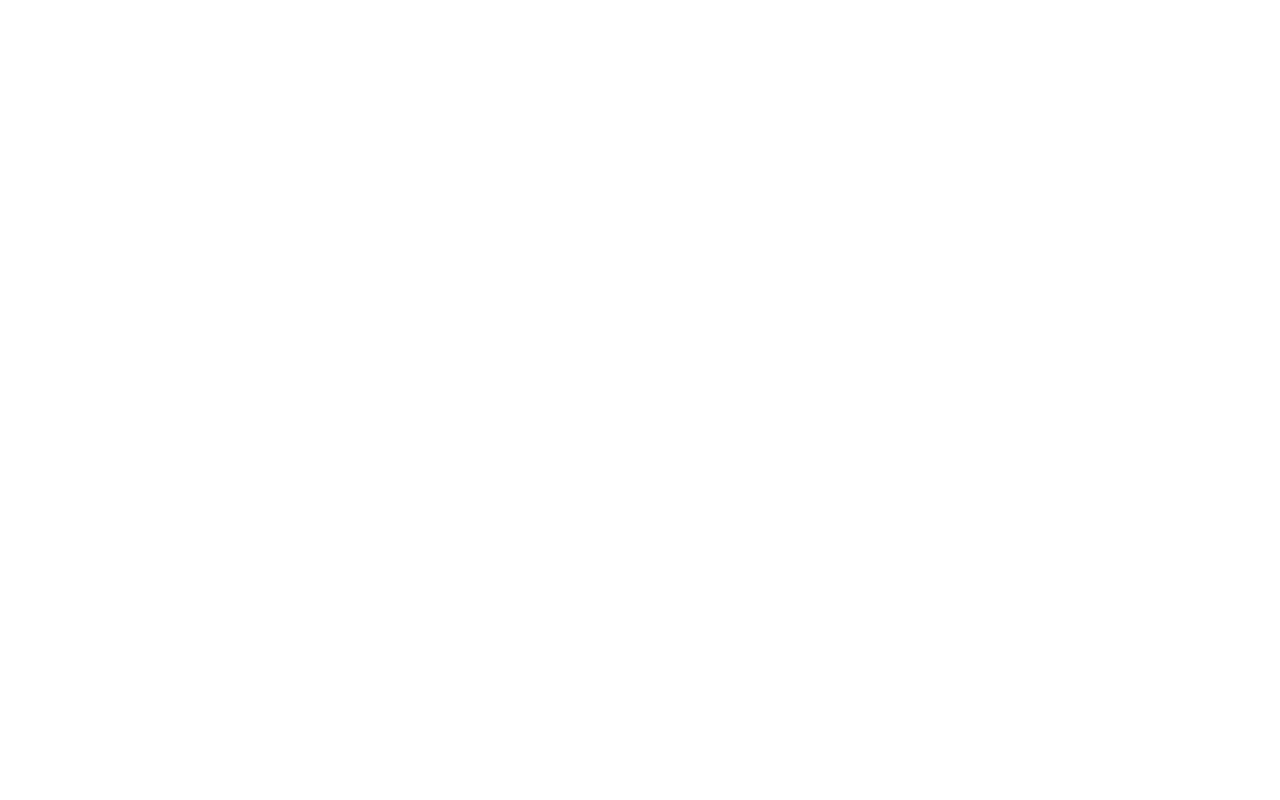
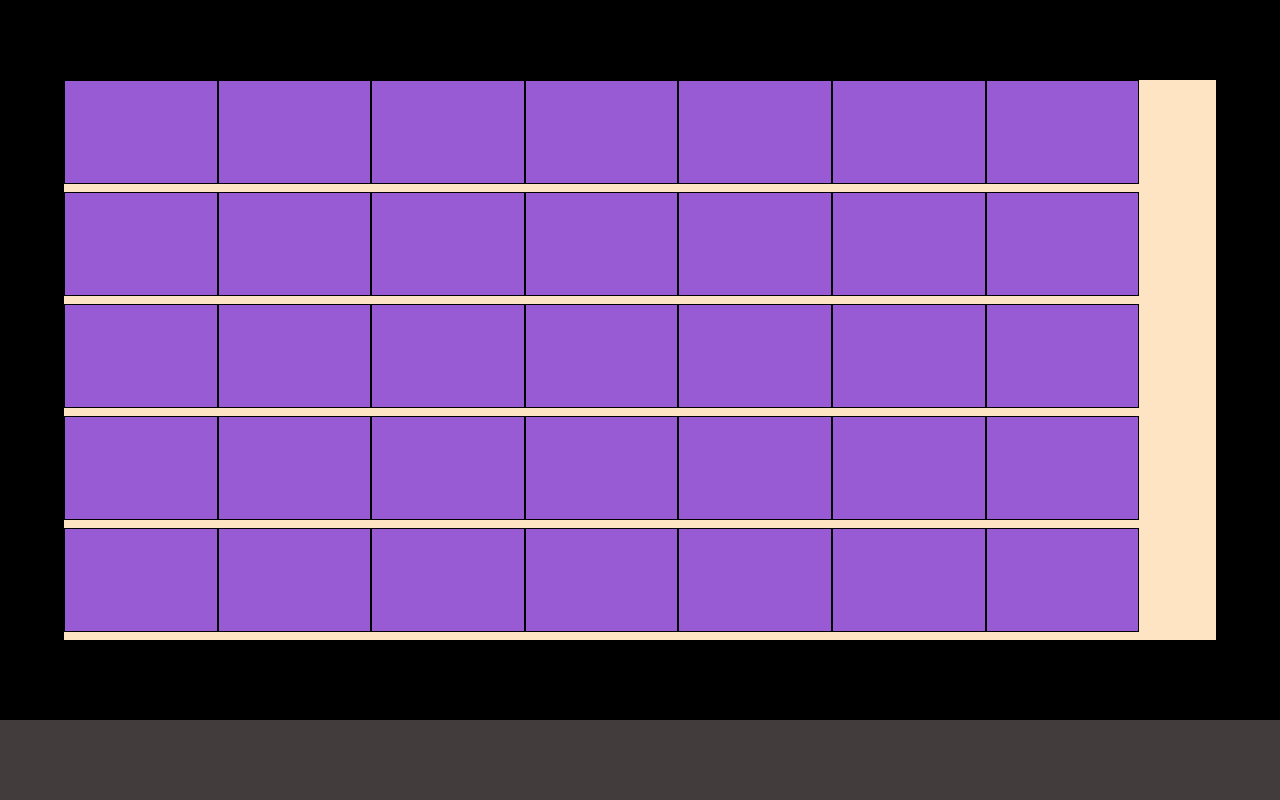
Before and after one commit to MonicaDeBona/html-css-zoom, a plain HTML site: page index.html in a window 1280 px wide. Drawn offline with Linux system fonts and the light colour scheme.

Commit message:
Add main&footer

```diff
--- a/css/style.css
+++ b/css/style.css
@@ -0,0 +1,47 @@
+/* RESET */
+*{
+    margin: 0;
+    padding: 0;
+    box-sizing: border-box;
+}
+
+main{
+    height: 90vh;
+    width: 100vw;
+    background-color: rgb(0, 0, 0);
+}
+
+.container{
+    width: 90vw;
+    height: 70vh;
+    background-color: bisque;
+}
+
+
+.flex{
+    display: flex;
+}
+
+.flex-centered{
+    justify-content: center;
+    align-items: center;
+}
+
+.wrap{
+    flex-wrap: wrap;
+}
+
+
+
+.card-container{
+    background-color: rgb(153, 91, 211);
+    width: 12vw;
+    height: 13vh;
+    border: 1px solid black;
+}
+
+footer{
+    height: 10vh;
+    background-color: rgb(66, 60, 60);
+    width: 100vw;
+}
--- a/index.html
+++ b/index.html
@@ -8,6 +8,51 @@
     <link rel="stylesheet" href="css/style.css">
 </head>
 <body>
+    <main class="flex flex-centered">
+        <div class="container flex wrap">
+            <div class="card-container"></div>
+            <div class="card-container"></div>
+            <div class="card-container"></div>
+            <div class="card-container"></div>
+            <div class="card-container"></div>
+            <div class="card-container"></div>
+            <div class="card-container"></div>
+            <div class="card-container"></div>
+            <div class="card-container"></div>
+            <div class="card-container"></div>
+            <div class="card-container"></div>
+            <div class="card-container"></div>
+            <div class="card-container"></div>
+            <div class="card-container"></div>
+            <div class="card-container"></div>
+            <div class="card-container"></div>
+            <div class="card-container"></div>
+            <div class="card-container"></div>
+            <div class="card-container"></div>
+            <div class="card-container"></div>
+            <div class="card-container"></div>
+            <div class="card-container"></div>
+            <div class="card-container"></div>
+            <div class="card-container"></div>
+            <div class="card-container"></div>
+            <div class="card-container"></div>
+            <div class="card-container"></div>
+            <div class="card-container"></div>
+            <div class="card-container"></div>
+            <div class="card-container"></div>
+            <div class="card-container"></div>
+            <div class="card-container"></div>
+            <div class="card-container"></div>
+            <div class="card-container"></div>
+            <div class="card-container"></div>
+        </div>
+
+    </main>
+
+
+    <footer>
+
+    </footer>
 
 </body>
 </html>
```
